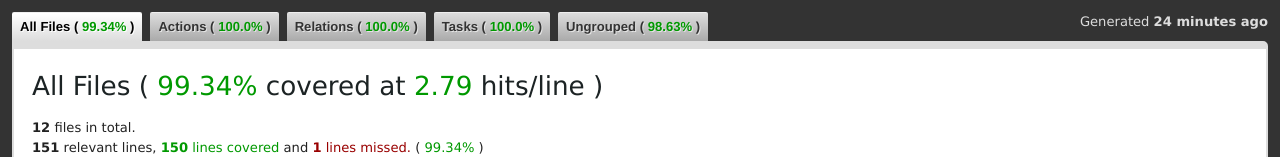
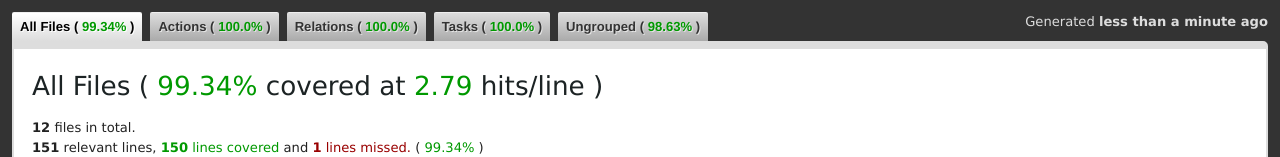
Before and after one commit to yurusov/servers-com-test, a plain HTML site: page index.html in a window 1280 px wide. Shown: the top 157 px of the page. Drawn offline with Linux system fonts and the light colour scheme.

Commit message:
deploy: 7f4fd66fabe2b668c44397be435254792e8f8d72

```diff
--- a/index.html
+++ b/index.html
@@ -14,7 +14,7 @@
       <img src="./assets/0.12.3/loading.gif" alt="loading"/>
     </div>
     <div id="wrapper" class="hide">
-      <div class="timestamp">Generated <abbr class="timeago" title="2023-03-28T18:42:09+00:00">2023-03-28T18:42:09+00:00</abbr></div>
+      <div class="timestamp">Generated <abbr class="timeago" title="2023-03-28T19:06:26+00:00">2023-03-28T19:06:26+00:00</abbr></div>
       <ul class="group_tabs"></ul>
 
       <div id="content">
```
Also changed, not shown: .resultset.json.
